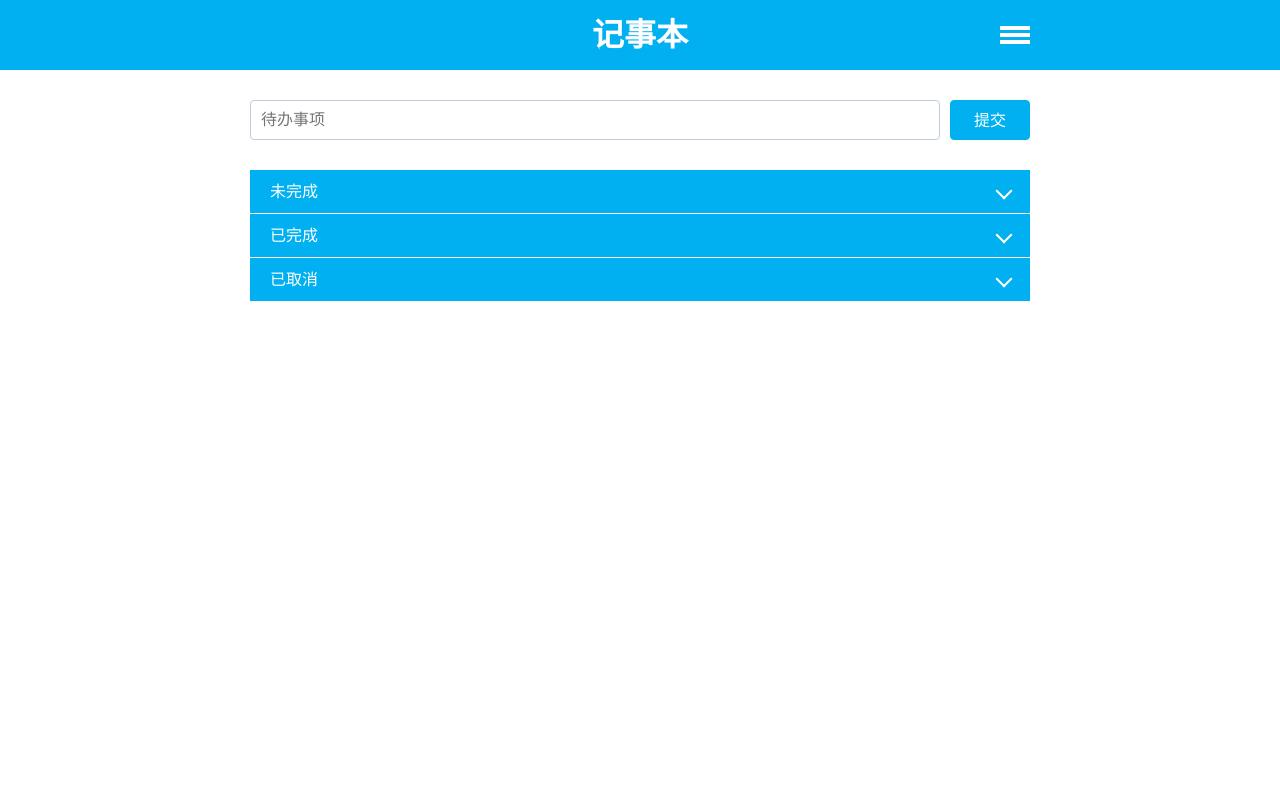
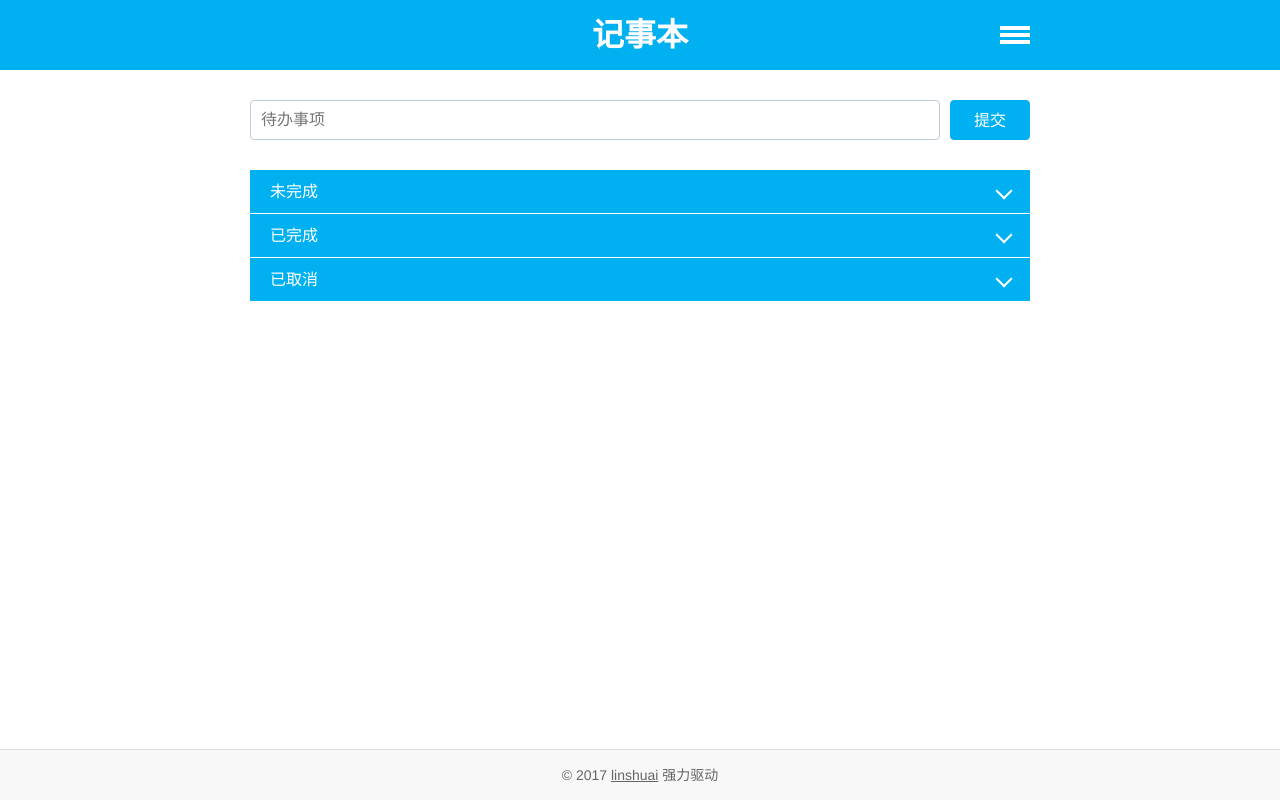
Before and after one commit to lin-xin/notepad, a Vue app: page / in a window 1280 px wide. Built offline with nearby package versions, Linux system fonts and the light colour scheme.

Commit message:
Add footer

```diff
--- a/package.json
+++ b/package.json
@@ -32,7 +32,7 @@
     "html-webpack-plugin": "^2.8.1",
     "http-proxy-middleware": "^0.17.2",
     "json-loader": "^0.5.4",
-        "node-sass": "^4.2.0",
+    "node-sass": "^4.5.3",
     "opn": "^4.0.2",
     "ora": "^0.3.0",
     "sass-loader": "^4.1.1",
--- a/src/App.vue
+++ b/src/App.vue
@@ -17,11 +17,13 @@
 
         <n-table @deldialog="delData" :is-show="table" @close="table = false"></n-table>
         <n-theme :is-show="theme" @close="theme = false"></n-theme>
+        <n-footer></n-footer>
     </div>
 </template>
 
 <script>
     import nHeader from './components/header.vue';
+    import nFooter from './components/footer.vue';
     import nAdd from './components/event_add.vue';
     import nTable from './components/event_table.vue';
     import nList from './components/event_list.vue';
@@ -45,13 +47,7 @@
             }
         },
         components: {
-            nHeader,
-            nAdd,
-            nSidebar,
-            nDialog,
-            nTable,
-            nList,
-            nTheme
+            nHeader, nAdd, nSidebar, nDialog, nTable, nList, nTheme, nFooter
         },
         computed:{
             getTheme(){             // 获取主题色
@@ -100,7 +96,7 @@
 </script>
 <style lang="scss" rel="stylesheet/scss" src="../static/theme.scss"></style>
 <style lang="scss" rel="stylesheet/scss">
-    html,body,ul,li,input{
+    html,body,ul,li,input,p{
         margin:0;
         padding:0;
     }
@@ -126,10 +122,22 @@
         }
         cursor: pointer;
     }
+    html,body{
+        height: 100%;
+    }
+    ::-webkit-scrollbar{
+        width: 0;
+    }
     body,#app{
         width:100%;
         overflow-x: hidden;
     }
+    #app{
+        height: 100%;
+        padding-bottom: 60px;
+        box-sizing: border-box;
+    }
+
     ul{
         list-style: none;
     }
--- /dev/null
+++ b/src/components/footer.vue
@@ -0,0 +1,23 @@
+<template>
+    <footer class="footer">
+        © 2017 <a href="https://lin-xin.github.io/" target="_blank">linshuai</a> 强力驱动
+    </footer>
+</template>
+
+<style>
+    .footer{
+        position: fixed;
+        bottom: 0;
+        width: 100%;
+        height: 50px;
+        line-height: 50px;
+        background: #f8f8f8;
+        text-align: center;
+        font-size: 14px;
+        color: #666;
+        border-top: 1px solid #ddd;
+    }
+    .footer a{
+        color: #666;
+    }
+</style>
```
Lines whose indentation alone changed are shown as unchanged.
